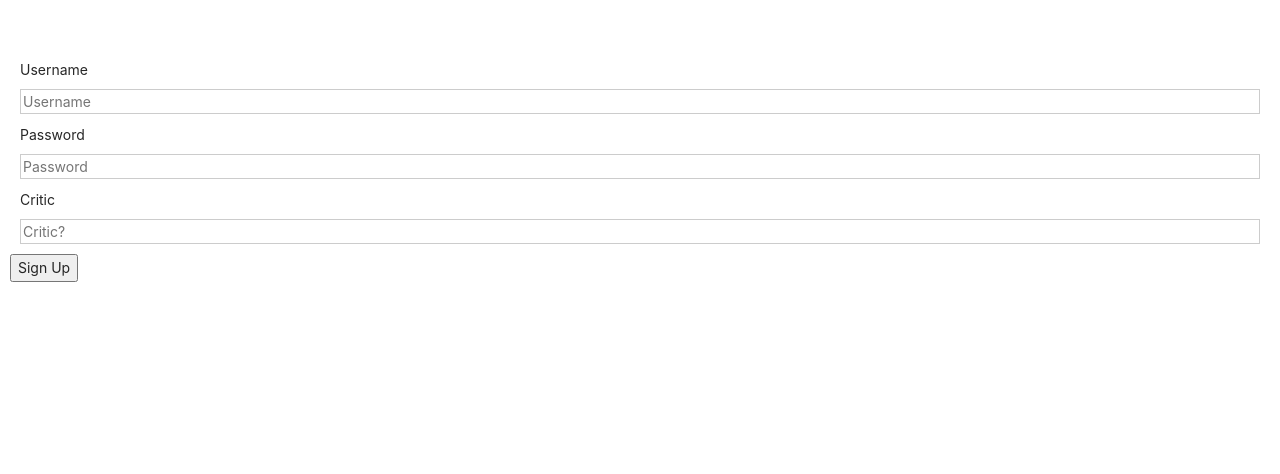
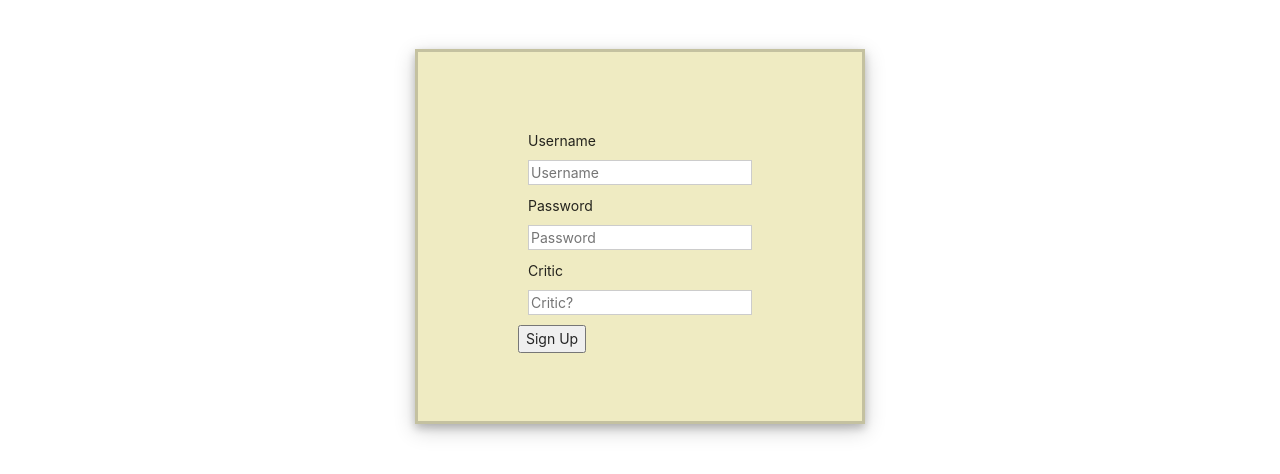
Before and after one commit to almickle/Phas3r-FrontEnd, a React (Create React App) app: page /user/sign_up in a window 1280 px wide. Shown: the part 202-676 px from the top of the page. Built offline with nearby package versions, Linux system fonts and the light colour scheme; no server answers.

Commit message:
sign up card css and functionality

```diff
--- a/src/App.jsx
+++ b/src/App.jsx
@@ -81,7 +81,7 @@ function App() {
           <ReviewForm movieData={movieData}/>
         </Route>
         <Route exact path="/user/sign_up">
-          <SignUp movieData={movieData}/>
+          <SignUp />
         </Route>
       </Switch>
   </div>
--- a/src/components/Login.jsx
+++ b/src/components/Login.jsx
@@ -93,7 +93,7 @@ function App() {
   return (
     <div className="app">
       <div className="login-form">
-        <div className="title">Sign In</div>
+
         {isSubmitted ? <div> {history.push('/')}</div> : renderForm}
       </div>
     </div>
--- a/src/components/MovieCard.jsx
+++ b/src/components/MovieCard.jsx
@@ -1,6 +1,5 @@
 import "./stylesheets/moviecard.css"
 import {useHistory} from "react-router-dom"
-import {useEffect, useState} from 'react'
 import Lightbulb from "./Lightbulb"
 
 function MovieCard({movie}) {
--- a/src/components/ReviewForm.jsx
+++ b/src/components/ReviewForm.jsx
@@ -9,8 +9,6 @@ function ReviewForm({movieData}) {
    const[stateComment, setStateComment] = useState('')
 
 
-
-   const newReview = {score: stateScore, comment: stateComment}
 
    function handleSubmit() {
     fetch('http://localhost:9292/reviews', {
--- a/src/components/SignUp.jsx
+++ b/src/components/SignUp.jsx
@@ -1,4 +1,5 @@
 import {useState} from 'react'
+import "./stylesheets/signup.css"
 
 function SignUp() {
 
@@ -6,8 +7,6 @@ function SignUp() {
     const [statePassword, setStatePassword] = useState('')
     const [stateCritic,setStateCritic] = useState('')
 
-
-    const [newUser, setNewUser]= useState({ is_critic: stateCritic,username: stateUsername, password: statePassword})
 
 function handleSubmit(){
     fetch('http://localhost:9292/users', {
@@ -24,15 +23,16 @@ function handleSubmit(){
 }
 
   return (
-    <div className ='input-container'>
+    <div className="signup_page">
+    <div className ='login-form'>
     <form onSubmit = {handleSubmit}>
     <div className="input-container">
         <label> Username </label>
-        <input type="text" name="Username" placeholder = "Username" required onChange= {(e)=>setStateUsername(e.target.value)}/>
+        <input type="text" name="uname" placeholder = "Username" required onChange= {(e)=>setStateUsername(e.target.value)}/>
       </div>
       <div className="input-container">
         <label> Password </label>
-        <input type="text" name="Password" placeholder = "Password" required onChange= {(e)=>setStatePassword(e.target.value)}/>
+        <input type="text" name="pass" placeholder = "Password" required onChange= {(e)=>setStatePassword(e.target.value)}/>
       </div>
       <div className="input-container">
         <label> Critic </label>
@@ -41,6 +41,7 @@ function handleSubmit(){
       <button> Sign Up </button>
       </form>
       </div>
+      </div>
   )
 }
 
--- /dev/null
+++ b/src/components/stylesheets/signup.css
@@ -0,0 +1,55 @@
+.app {
+    font-family: sans-serif;
+    display: flex;
+    align-items: center;
+    justify-content: center;
+    flex-direction: column;
+    gap: 20px;
+    height: 100vh;
+    font-family: Cambria, Cochin, Georgia, Times, "Times New Roman", serif;
+    background-image: url(https://www.rocketpartyequipment.co.za/wp-content/uploads/2017/04/Popcorn-Boxes-810x966.jpg);
+  }
+input[type="text"],
+  input[type="password"] {
+    height: 25px;
+    border: 1px solid rgba(0, 0, 0, 0.2);
+  }
+
+  input[type="submit"] {
+    margin-top: 10px;
+    cursor: pointer;
+    font-size: 15px;
+    background: #dd3c3c;
+    border: 1px solid white;
+    color: #fff;
+    padding: 10px 20px;
+  }
+
+
+  .login-form {
+    display: flex;
+    height: 375px;
+    width: 450px;
+    background-color: rgb(239, 235, 194);
+    border:solid rgba(27, 27, 27, 0.2);
+    padding: 3rem;
+    box-shadow: 0 4px 8px 0 rgba(0, 0, 0, 0.2), 0 6px 20px 0 rgba(0, 0, 0, 0.19);
+    flex-wrap: wrap;
+    align-content: space-around;
+    justify-content: center;
+    align-items: flex-end;
+  }
+
+
+  .input-container {
+    display: flex;
+    flex-direction: column;
+    gap: 8px;
+    margin: 10px;
+  }
+
+  .signup_page {
+    display: flex;
+    align-items: center;
+    flex-direction: column;
+  }
```
